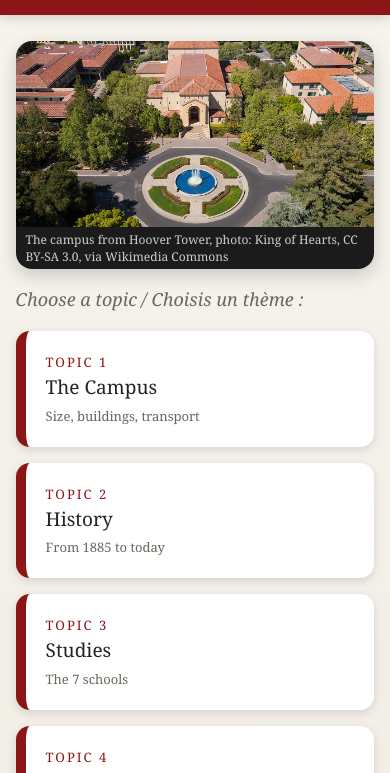
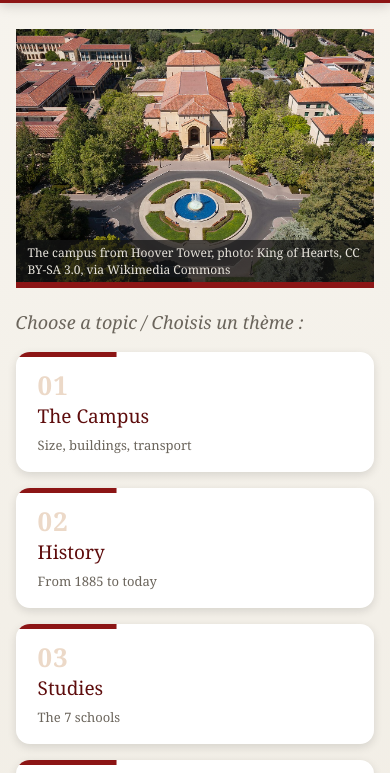
Before and after one commit to ethangalea1000-svg/stanford-expose, a plain HTML site: page index.html in a window 390 px wide. Shown: the part 85-858 px from the top of the page. Drawn offline with Linux system fonts and the light colour scheme.

Commit message:
Passe 4 : direction graphique (hero pleine largeur, grille cartes numerotees, animations)
Updated styles for header, home section, and theme buttons. Improved responsiveness and animation effects.

```diff
--- a/index.html
+++ b/index.html
@@ -20,7 +20,7 @@
   }
   header{
     background:var(--cardinal);color:#fff;
-    padding:18px 28px;display:flex;align-items:baseline;gap:16px;flex-wrap:wrap;
+    padding:12px 28px;display:flex;align-items:baseline;gap:16px;flex-wrap:wrap;
   }
   header h1{font-size:clamp(22px,3.4vw,38px);letter-spacing:2px}
   header .sub{font-size:clamp(13px,1.4vw,17px);opacity:.85;font-style:italic}
@@ -30,16 +30,16 @@
 
   /* --- passe 3 : accueil compose, identite visuelle --- */
   body{background:linear-gradient(180deg,#f7f4ee,#efebe2)}
-  #home{display:flex;flex-direction:column;justify-content:center;min-height:calc(100vh - 170px)}
-  .hero{border-radius:16px;overflow:hidden;box-shadow:0 6px 18px rgba(0,0,0,.18);margin-bottom:18px}
-  .hero img{display:block;width:100%;height:22vh;min-height:140px;object-fit:cover}
-  .hero figcaption{font-size:12px;color:#cfcfcf;background:#1b1b1b;padding:4px 10px}
-  #home h2{font-size:clamp(18px,2.2vw,26px);margin-bottom:20px}
-  .grid{grid-template-columns:repeat(3,1fr);gap:20px;max-width:1200px}
+  #home{display:flex;flex-direction:column;justify-content:center;min-height:calc(100vh - 150px)}
+  .hero{position:relative;width:100vw;margin-left:calc(50% - 50vw);overflow:hidden;margin-bottom:22px;border-bottom:6px solid var(--cardinal)}
+  .hero img{display:block;width:100%;height:30vh;min-height:170px;object-fit:cover;object-position:center 42%}
+  .hero figcaption{position:absolute;right:0;bottom:0;font-size:12px;color:#e8e4dc;background:rgba(20,20,20,.72);padding:4px 12px;border-radius:8px 0 0 0}
+  #home h2{font-size:clamp(18px,2.2vw,26px);margin-bottom:18px}
+  .grid{grid-template-columns:repeat(3,1fr);gap:18px;width:100%}
   @media (max-width:1000px){.grid{grid-template-columns:repeat(2,1fr)}}
-  @media (max-width:640px){.grid{grid-template-columns:1fr}}
-  @media (max-height:800px){.hero img{height:16vh;min-height:100px}.theme-btn{padding:16px 18px}#home h2{margin-bottom:14px}}
-  #home .sources{margin-top:24px}
+  @media (max-width:640px){.grid{grid-template-columns:1fr}.hero{width:100%;margin-left:0}}
+  @media (max-height:800px){.hero img{height:16vh;min-height:96px}.theme-btn{padding:14px 18px 12px}.theme-btn .num{font-size:24px}#home h2{margin-bottom:12px}}
+  #home .sources{margin-top:22px}
 
   /* ---------- ACCUEIL : gros boutons par thème ---------- */
   #home h2{color:var(--stone);font-weight:normal;font-style:italic}
@@ -47,17 +47,23 @@
     display:grid;gap:16px;
   }
   .theme-btn{
-    border:none;border-radius:14px;cursor:pointer;text-align:left;
-    padding:22px 20px;background:#fff;color:var(--ink);
-    border-left:10px solid var(--cardinal);
+    position:relative;border:none;border-radius:14px;cursor:pointer;text-align:left;
+    padding:20px 22px 18px;background:#fff;color:var(--ink);overflow:hidden;
     box-shadow:0 3px 10px rgba(0,0,0,.12);
-    transition:transform .15s,box-shadow .15s;
+    transition:transform .18s ease,box-shadow .18s ease;
     font-family:inherit;
+    animation:cardIn .5s ease both;
   }
-  .theme-btn:hover,.theme-btn:focus-visible{transform:translateY(-3px);box-shadow:0 8px 18px rgba(140,21,21,.25);outline:none}
-  .theme-btn .num{font-size:13px;color:var(--cardinal);letter-spacing:2px;text-transform:uppercase}
-  .theme-btn .name{font-size:clamp(19px,2.2vw,26px);margin-top:6px;line-height:1.15}
+  .theme-btn::before{content:'';position:absolute;top:0;left:0;height:5px;width:100%;background:var(--cardinal);transform:scaleX(.28);transform-origin:left;transition:transform .25s ease}
+  .theme-btn:hover,.theme-btn:focus-visible{transform:translateY(-4px);box-shadow:0 10px 22px rgba(140,21,21,.28);outline:none}
+  .theme-btn:hover::before,.theme-btn:focus-visible::before{transform:scaleX(1)}
+  .theme-btn .num{font-size:clamp(26px,3vw,40px);font-weight:bold;color:#ecd9c8;line-height:1;letter-spacing:1px}
+  .theme-btn .name{font-size:clamp(19px,2.2vw,26px);margin-top:8px;line-height:1.15;color:var(--cardinal-dark)}
   .theme-btn .hint{font-size:13px;color:var(--stone);margin-top:8px}
+  .theme-btn:nth-child(1){animation-delay:.05s}.theme-btn:nth-child(2){animation-delay:.12s}
+  .theme-btn:nth-child(3){animation-delay:.19s}.theme-btn:nth-child(4){animation-delay:.26s}
+  .theme-btn:nth-child(5){animation-delay:.33s}.theme-btn:nth-child(6){animation-delay:.4s}
+  @keyframes cardIn{from{opacity:0;transform:translateY(16px)}to{opacity:1;transform:none}}
 
   /* ---------- VUE THÈME ---------- */
   #theme{display:none}
@@ -67,7 +73,7 @@
     font-size:clamp(15px,1.6vw,19px);padding:10px 18px;cursor:pointer;font-family:inherit;
   }
   #backBtn:hover{background:var(--cardinal-dark)}
-  #themeTitle{font-size:clamp(24px,3.4vw,42px);color:var(--cardinal);letter-spacing:1px}
+  #themeTitle{font-size:clamp(24px,3.4vw,42px);color:var(--cardinal);letter-spacing:1px;border-bottom:4px solid var(--cardinal);padding-bottom:4px}
   .theme-body{display:grid;gap:16px;grid-template-columns:minmax(0,1.15fr) minmax(0,1fr)}
   @media (max-width:900px){.theme-body{grid-template-columns:1fr}}
 
@@ -110,7 +116,7 @@
   #slide.swap{animation:fadeIn .5s ease}
   #slide.kz{animation:kenburns 14s ease-in-out infinite alternate}
   #slide.kz.swap{animation:kenburns 14s ease-in-out infinite alternate, fadeIn .5s ease}
-  @media (prefers-reduced-motion:reduce){.anim-in,#slide.swap,#slide.kz,#slide.kz.swap,#theme{animation:none!important}}
+  @media (prefers-reduced-motion:reduce){.anim-in,#slide.swap,#slide.kz,#slide.kz.swap,#theme,.theme-btn{animation:none!important}.theme-btn::before{transition:none}}
 
   @media (max-height:800px){
     .viewer img{max-height:30vh}
@@ -359,6 +365,13 @@ const THEMES = [
    ===================================================================== */
 const homeEl   = document.getElementById('home');
 const themeEl  = document.getElementById('theme');
+/* securite : si l'animation d'entree ne s'execute pas (environnement particulier),
+   ne jamais laisser les cartes invisibles */
+setTimeout(function(){
+  document.querySelectorAll('.theme-btn').forEach(function(b){
+    if(getComputedStyle(b).opacity==='0'){b.style.animation='none';}
+  });
+},1600);
 const gridEl   = document.getElementById('themeGrid');
 const titleEl  = document.getElementById('themeTitle');
 const kwEl     = document.getElementById('keywords');
@@ -377,7 +390,7 @@ const SLIDE_MS = 5000; // cadence seulement si on appuie sur Play
 THEMES.forEach((t,i)=>{
   const b=document.createElement('button');
   b.className='theme-btn';
-  b.innerHTML='<div class="num">Topic '+(i+1)+'</div><div class="name">'+t.name+'</div><div class="hint">'+t.hint+'</div>';
+  b.innerHTML='<div class="num">'+('0'+(i+1)).slice(-2)+'</div><div class="name">'+t.name+'</div><div class="hint">'+t.hint+'</div>';
   b.addEventListener('click',()=>openTheme(t));
   gridEl.appendChild(b);
 });
```
